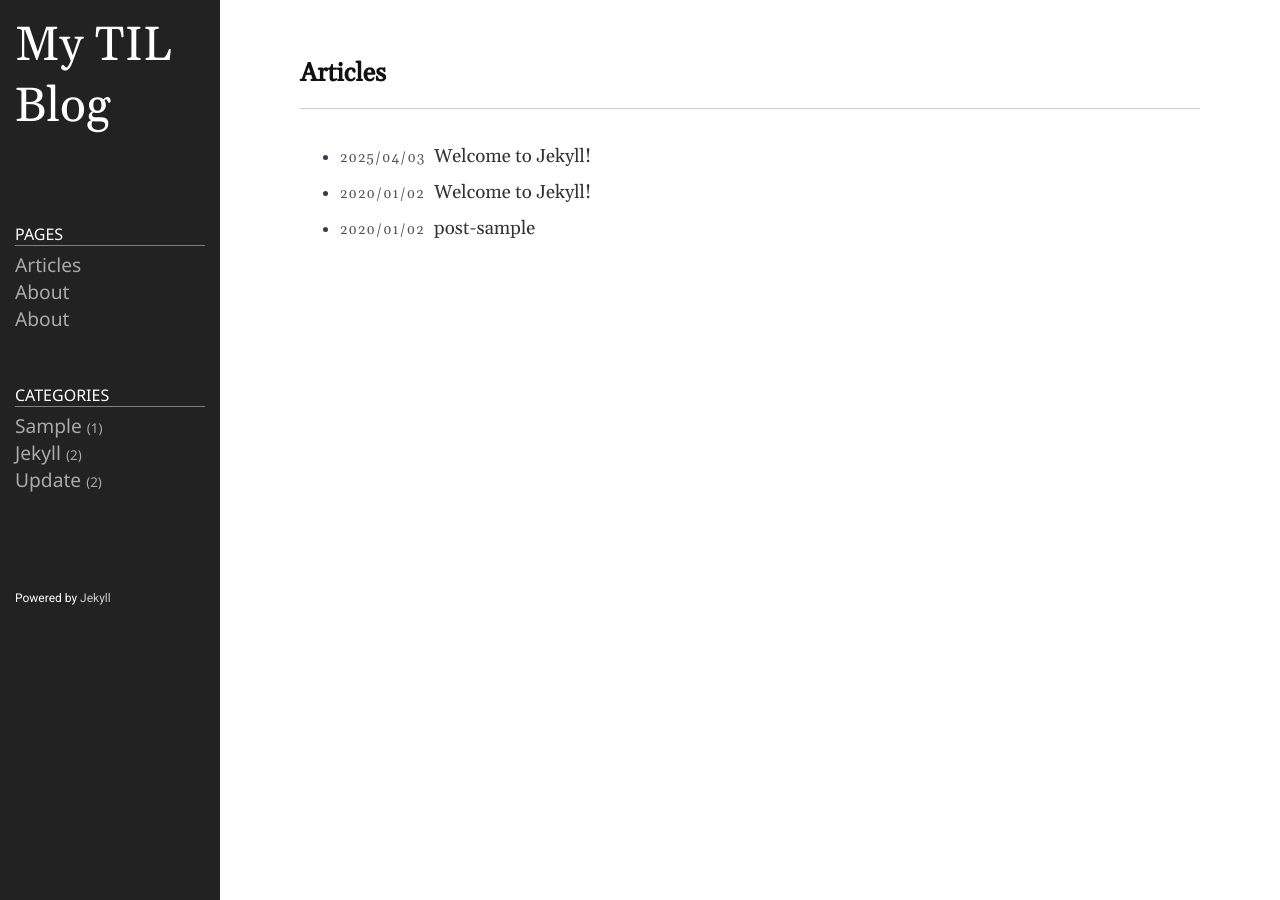
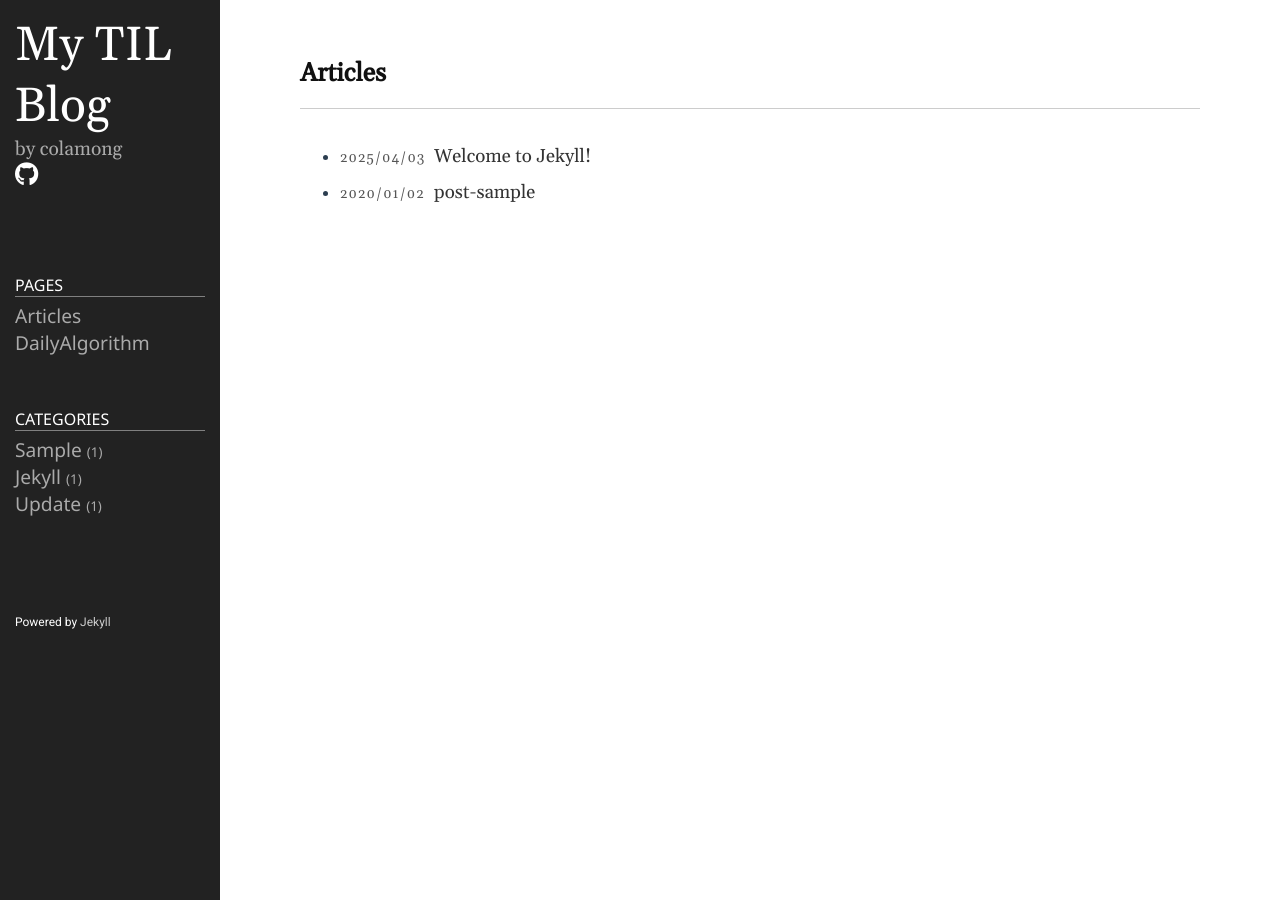
Before and after one commit to colamong/TIL, a Jekyll site: the page built from index.md, in a window 1280 px wide. Built offline with Jekyll 4.4.1, drawn with Linux system fonts in a browser that asks for light colours.

Commit message:
feat: add github link & page

```diff
--- a/_config.yml
+++ b/_config.yml
@@ -19,12 +19,16 @@
 # in the templates via {{ site.myvariable }}.
 
 title: "My TIL Blog"
-description: "Today I Learned"
+#description: "by colamong"
 email: mjang.dev@gmail.com
-description: >- # this means to ignore newlines until "baseurl:"
+description: >-
+  by colamong
 
 baseurl: "/til"
 url: "https://colamong.github.io"
+
+social:
+  github: colamong
 
 github_username: colamong
 highlighter: rouge
@@ -38,7 +42,6 @@ plugins:
   - jekyll-feed
 category_dir: category/
 tag_dir: tag/
-
 # Exclude from processing.
 # The following items will not be processed, by default.
 # Any item listed under the `exclude:` key here will be automatically added to
--- a/_includes/category.html
+++ b/_includes/category.html
@@ -22,7 +22,7 @@
 	</div>
 </article>
 
-<script src="/public/js/jquery-3.4.1.slim.min.js"></script>
+<script src="{{ "/public/js/jquery-3.4.1.slim.min.js" | relative_url }}"></script>
 <script>
 	function removeCategory() {
 		if (window.location.hash) {
--- a/_includes/default.html
+++ b/_includes/default.html
@@ -1,7 +1,7 @@
 <!DOCTYPE html>
 <html lang="{{ page.lang | default: site.lang | default: "en" }}">
   {%- include head.html -%}
-  <style>@import url(/public/css/syntax/{{ site.highlighter-theme }}.css);</style>
+  <style>@import url('{{ "/public/css/syntax/monokai.css" | relative_url }}');</style>
   <title>{{ site.title }}</title>
   <!-- <link href="/public/css/bootstrap.min.css" rel="stylesheet"> -->
 
--- a/_includes/head.html
+++ b/_includes/head.html
@@ -2,6 +2,8 @@
 	<meta charset="utf-8">
 	<meta http-equiv="X-UA-Compatible" content="IE=edge">
 	<meta name="viewport" content="width=device-width, initial-scale=1">
+	<link rel="stylesheet" href="https://cdnjs.cloudflare.com/ajax/libs/font-awesome/6.5.0/css/all.min.css">
+
 	{%- feed_meta -%}
 
 	{%- if jekyll.environment == 'production' and site.google_analytics -%}
--- a/_includes/sidebar.html
+++ b/_includes/sidebar.html
@@ -1,13 +1,14 @@
+
 <div class="sidebar-item sidebar-header">
 	<div class='sidebar-brand'>
-		<a href="/about/">{{ site.title }}</a>
+		<a href="{{ '/about/' | relative_url }}">{{ site.title }}</a>
 	</div>
-	<p class="lead">{{ site.description }}</p>
-	{%- if social.github -%}
-		<a rel="me" href="https://github.com/{{ social.github | cgi_escape | escape }}" title="{{ social.github | escape }}">
-			<svg class="svg-icon grey">
-				<use xlink:href="{{ '/assets/minima-social-icons.svg#github' | relative_url }}" />
-			</svg></a></li>
+	<p class="lead">{{ site.description}}</p>
+	{%- if site.social.github -%}
+	<a href="https://github.com/colamong" target="_blank" class="github-link" title="GitHub">
+		<i class="fab fa-github github-icon"></i>
+	  </a>
+
 	{%- endif -%}
 </div>
 
@@ -15,35 +16,26 @@
 	<ul class="nav">
       <li class="nav-title">Pages</li>
 	  <li>
-	  	<a class="nav-item" href="/">Articles</a>
+	  	<a class="nav-item" href="{{ "/" | relative_url }}">Articles</a>
 	  </li>
-	  {% assign pages_list = site.pages %}
-	  {% for node in pages_list %}
-	    {% if node.title != null %}
-	      {% if node.layout == "page" %}
-	        <li>
-	        	<a class="nav-item" href="{{ node.url }}">
-	            	{{ node.title }}
-	            </a>
-	        </li>
-	      {% endif %}
-	    {% endif %}
-	  {% endfor %}
+	  <li>
+		<a class="nav-item" href="{{ "/" | relative_url }}">DailyAlgorithm</a>
+	</li>
+
 	</ul>
 </div>
 
 <div class="sidebar-item sidebar-nav">
   	<ul class="nav">
-			<li class="nav-title">Categories</li>
+		<li class="nav-title">Categories</li>
 	    {% for category in site.categories %}
 	    <li>
-	    	<a class="nav-item" href="{{ root_url }}/{{ site.category_dir }}#{{ category | first }}">
+	    	<a class="nav-item" href="{{ site.baseurl }}/{{ site.category_dir }}#{{ category | first }}">
 				<span class="name">{{ category | first }}</span>
 				<span class="badge">{{ category | last | size }}</span>
 	    	</a>
  		</li>
 	    {% endfor %}
-	  </nav>
 	</ul>
 </div>
 
--- /dev/null
+++ b/index.markdown
@@ -0,0 +1,6 @@
+---
+# Feel free to add content and custom Front Matter to this file.
+# To modify the layout, see https://jekyllrb.com/docs/themes/#overriding-theme-defaults
+
+layout: home
+---
--- a/public/css/style.css
+++ b/public/css/style.css
@@ -298,6 +298,15 @@ footer {
 	color: #ccc;
 }
 
+.github-icon {
+	font-size: 24px;
+	color: white;
+	transition: color 0.3s ease;
+  }
+
+  .github-link:hover .github-icon {
+	color: grey;
+  }
 
 @media (max-width: 576px) {
 	article {
@@ -336,4 +345,5 @@ footer {
 		visibility: hidden;
 		display: none;
 	}
+
 }
```
Also changed, not shown: _posts/2020-01-02-welcome-to-jekyll.markdown (deleted, +0 -29 lines), assets/minima-social-icons.svg (added).
